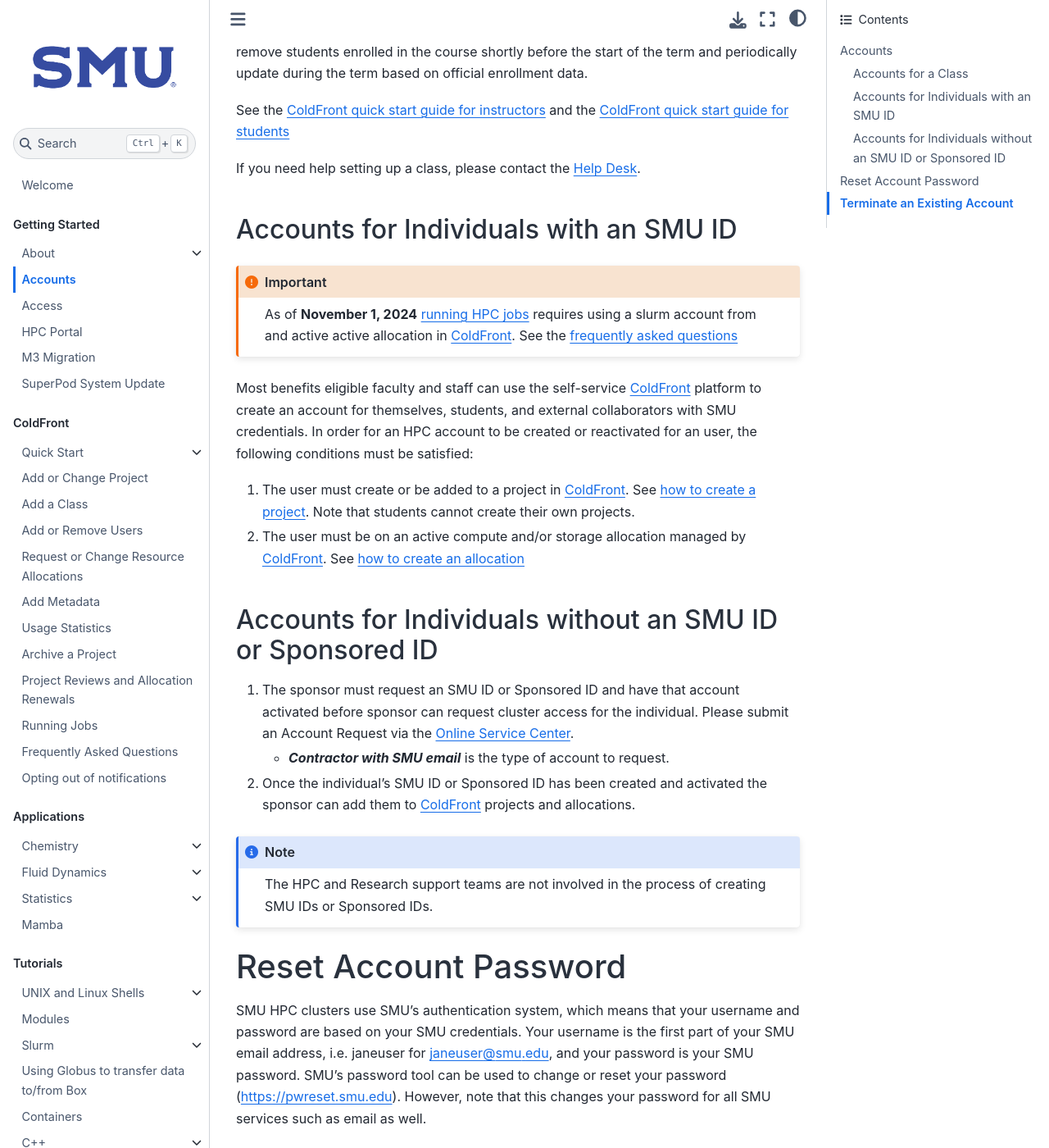
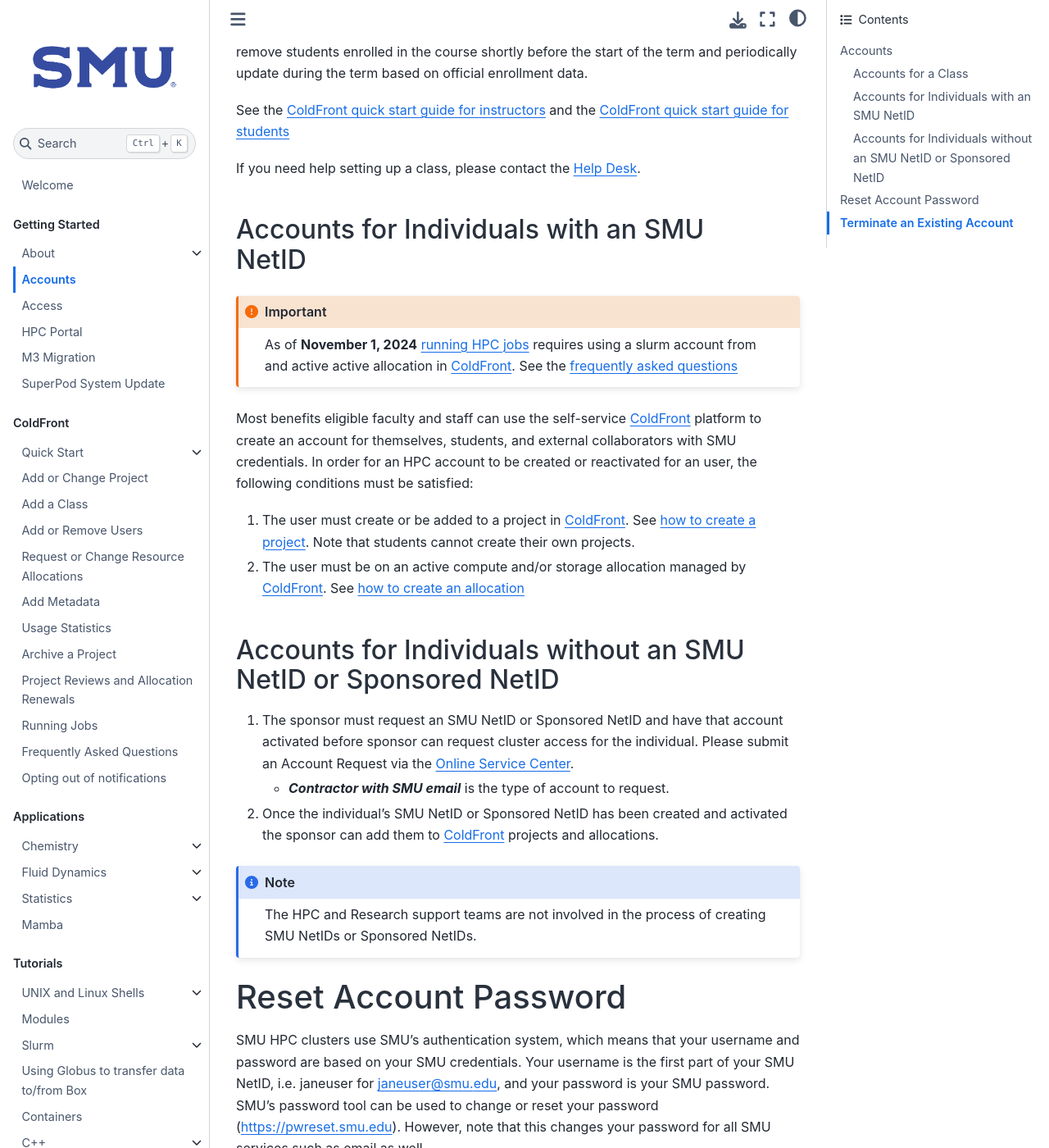
Before and after one commit to SouthernMethodistUniversity/hpc_docs, a Jupyter Book: the page built from docs/accounts.md, in a window 1280 px wide and 1400 px high, scrolled down 423 px. Shown: the whole window at 82% size. Built offline with Jupyter Book 1.0.4 settings and Sphinx 7.4.7 and the Sphinx Book theme 1.1.4, drawn with Linux system fonts in a browser that asks for light colours.

Commit message:
add netid instead of email or SMU ID

````diff
--- a/docs/access.md
+++ b/docs/access.md
@@ -23,7 +23,7 @@
 
 1. Open a terminal
 2. Type `ssh <your_username>@<m3|superpod>.smu.edu` where `<your_username>` is
-   your username, which is usually the first part of your SMU email address,
+   your username, which is usually the first part of your SMU NetID,
    and `<m3|superpod>` is either `m3` or `superpod`.
 3. Type a Duo **passcode** or `1` for a Duo push. The passcode can
    come from the Duo app or from an OIT procured hardware token (faculty and
@@ -60,7 +60,7 @@
     7.  Press "Open". Select "Yes" if you presented with a "PuTTY
         Security Alert" window.
     8.  At the command prompt, type your username, which is the first
-        part of your SMU email address, followed by *enter*.
+        part of your SMU NetID, followed by *enter*.
     9.  At the command prompt, type your SMU password followed by
         *enter*.
 ```
@@ -153,7 +153,7 @@
 10. Type \"\<cluster\>.smu.edu\" into the \"Host Name\" field, where
     "\<cluster\>" is either "m3" or "superpod"
 11. Press \"Open\".
-12. Enter your SMU username (first part of your SMU email address).
+12. Enter your SMU username (first part of your SMU NetID).
 13. Enter your SMU password.
 14. At the command prompt type `echo "` (note the single double quote at
     the end).
--- a/docs/accounts.md
+++ b/docs/accounts.md
@@ -19,7 +19,7 @@
 
 If you need help setting up a class, please contact the [Help Desk](mailto:help@smu.edu?subject=[HPC]).
 
-## Accounts for Individuals with an SMU ID
+## Accounts for Individuals with an SMU NetID
 
 :::{important} As of **November 1, 2024** [running HPC jobs](coldfront/running_jobs.md) requires using a slurm account from and active active allocation in [ColdFront](https://hpcaccess.smu.edu).
 See the [frequently asked questions](coldfront/faq.md)
@@ -39,26 +39,26 @@
    by [ColdFront](https://hpcaccess.smu.edu). See [how to create an allocation](coldfront/request_change_allocation.md)
 
 
-## Accounts for Individuals without an SMU ID or Sponsored ID
+## Accounts for Individuals without an SMU NetID or Sponsored NetID
 
-1. The sponsor must request an SMU ID or Sponsored ID and have that account
+1. The sponsor must request an SMU NetID or Sponsored NetID and have that account
    activated before sponsor can request cluster access for the individual.
    Please submit an Account Request via the
    [Online Service Center](https://www.smu.edu/oit/services/stable).
    - ***Contractor with SMU email*** is the type of account to request.
-2. Once the individual\'s SMU ID or Sponsored ID has been created and
+2. Once the individual\'s SMU NetID or Sponsored NetID has been created and
    activated the sponsor can add them to [ColdFront](https://hpcaccess.smu.edu)
    projects and allocations.
 
 :::{note} The HPC and Research support teams are not involved in the process of
-creating SMU IDs or Sponsored IDs.
+creating SMU NetIDs or Sponsored NetIDs.
 :::
 
 # Reset Account Password
 
 SMU HPC clusters use SMU's authentication system, which means that your
 username and password are based on your SMU credentials. Your username is the
-first part of your SMU email address, i.e. janeuser for <janeuser@smu.edu>, and
+first part of your SMU NetID, i.e. janeuser for <janeuser@smu.edu>, and
 your password is your SMU password. SMU's password tool can be used to change
 or reset your password (<https://pwreset.smu.edu>). However, note that this
 changes your password for all SMU services such as email as well.
--- a/docs/portal.md
+++ b/docs/portal.md
@@ -9,7 +9,7 @@
 {doc}`accounts`.
 
 1.  Go to [hpc.m3.smu.edu](https://hpc.m3.smu.edu/).
-2.  Sign in using your SMU ID and SMU password
+2.  Sign in using your SMU NetID and SMU password
 
 ## Interactive Apps
 
````
Also changed, not shown: docs/coldfront/add_class.md (+2 -2 lines), docs/coldfront/qs_instructor.md (+2 -2 lines), docs/coldfront/quick_start.md (+2 -2 lines).
